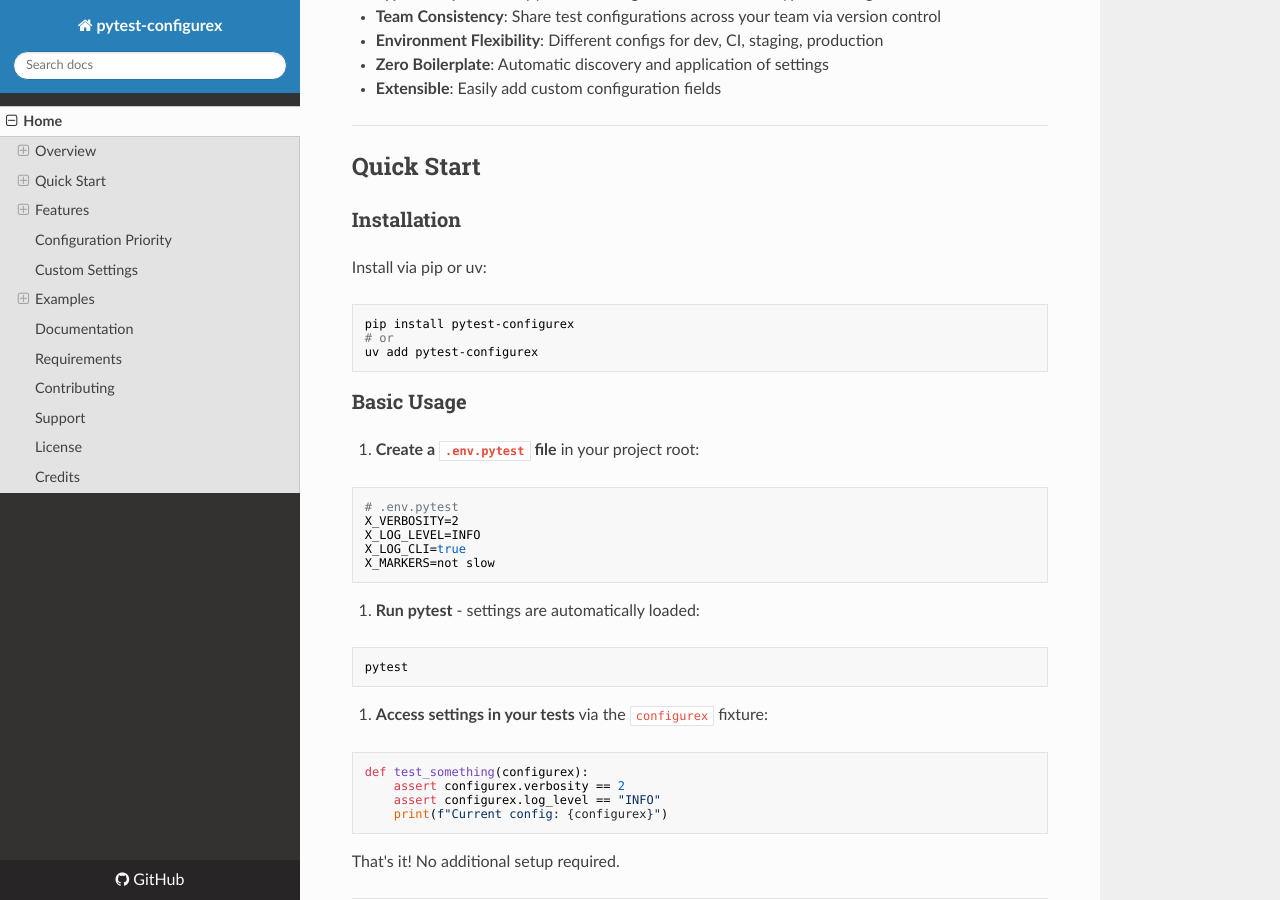
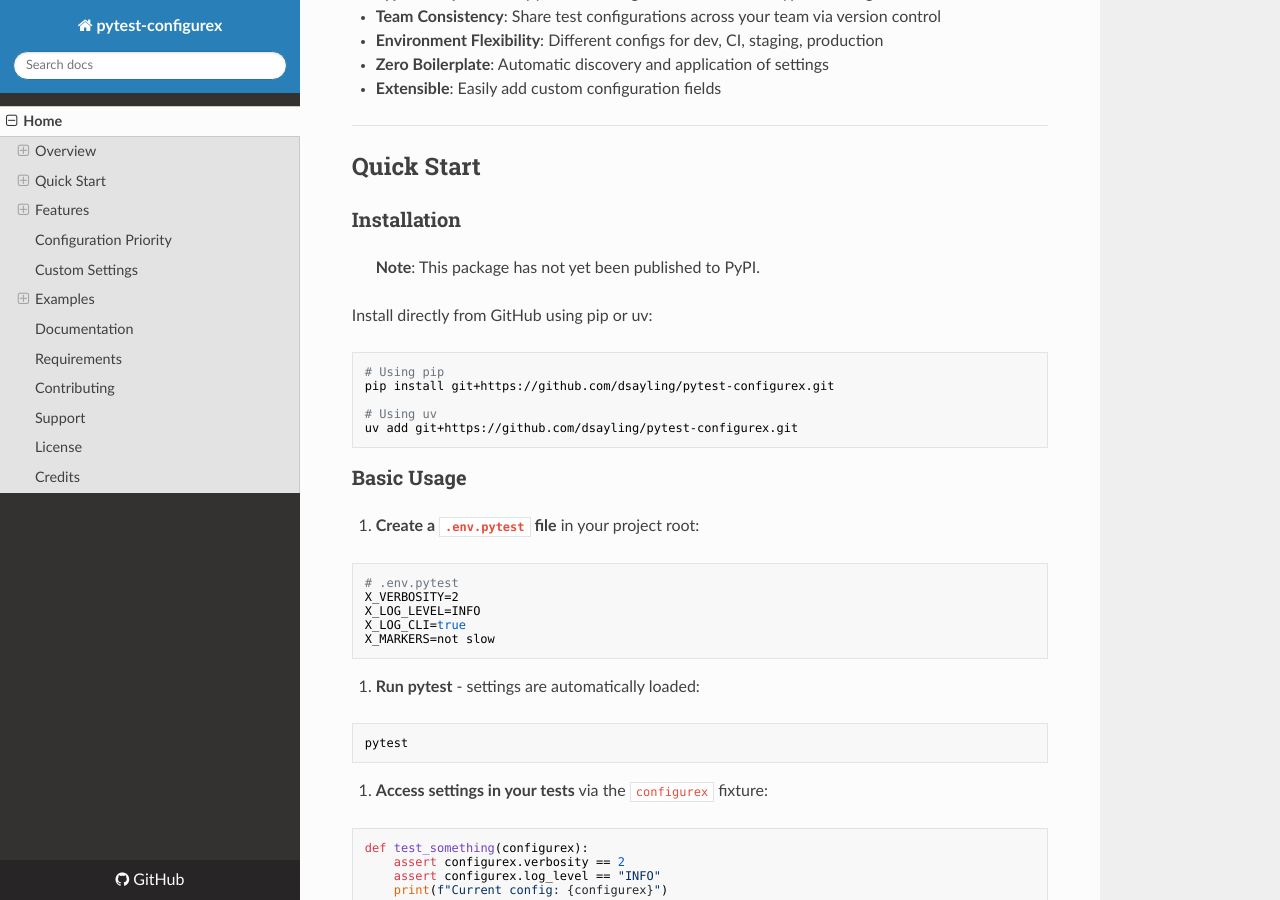
Before and after one commit to dsayling/pytest-configurex, an MkDocs documentation site: the page built from docs/index.md, in a window 1280 px wide and 900 px high, scrolled down 528 px. Built offline with MkDocs 1.6.1, drawn with Linux system fonts in a browser that asks for light colours; nearby versions of some CDN libraries; old or Windows-style settings are respelled for this version of MkDocs; some of the changed text lies outside the part shown.

Commit message:
docs: instructions - package not published to PyPI (#2)

````diff
--- a/docs/index.md
+++ b/docs/index.md
@@ -27,12 +26,16 @@ pytest-configurex is a pytest plugin that makes test configuration simple, flexi
 
 ### Installation
 
-Install via pip or uv:
+> **Note**: This package has not yet been published to PyPI.
+
+Install directly from GitHub using pip or uv:
 
 ```bash
-pip install pytest-configurex
-# or
-uv add pytest-configurex
+# Using pip
+pip install git+https://github.com/dsayling/pytest-configurex.git
+
+# Using uv
+uv add git+https://github.com/dsayling/pytest-configurex.git
 ```
 
 ### Basic Usage
````
Also changed, not shown: other parts of docs/index.md (+1 -3 lines), README.md (+17 -4 lines), USAGE.md (+5 -2 lines).
